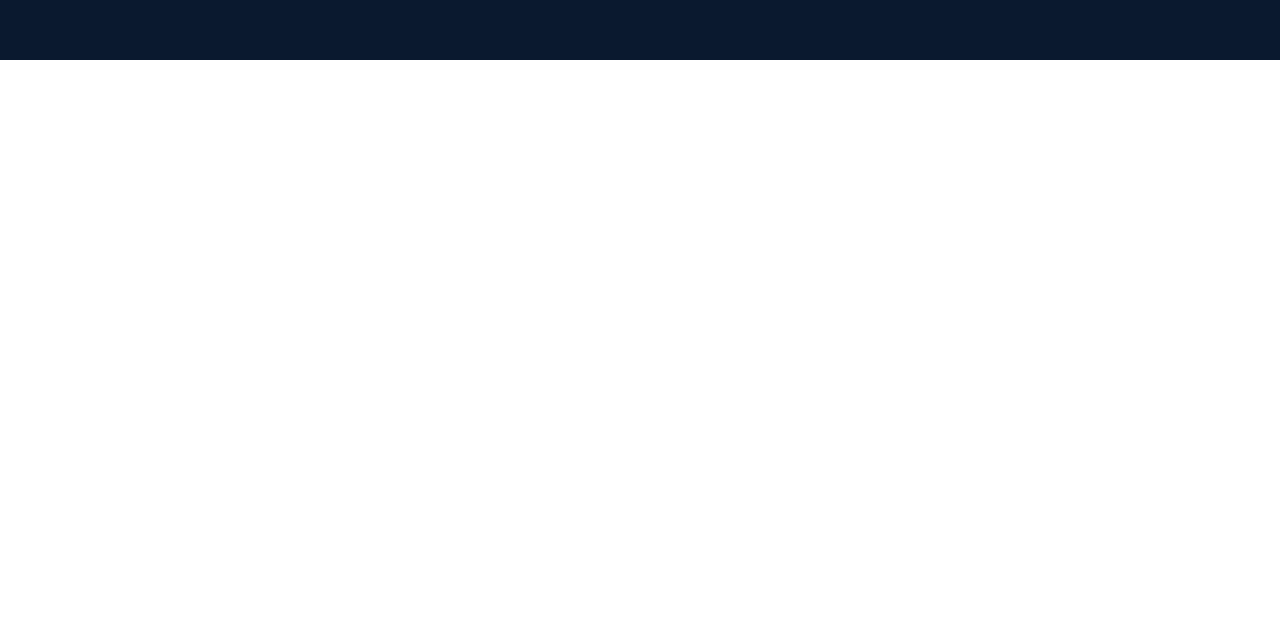
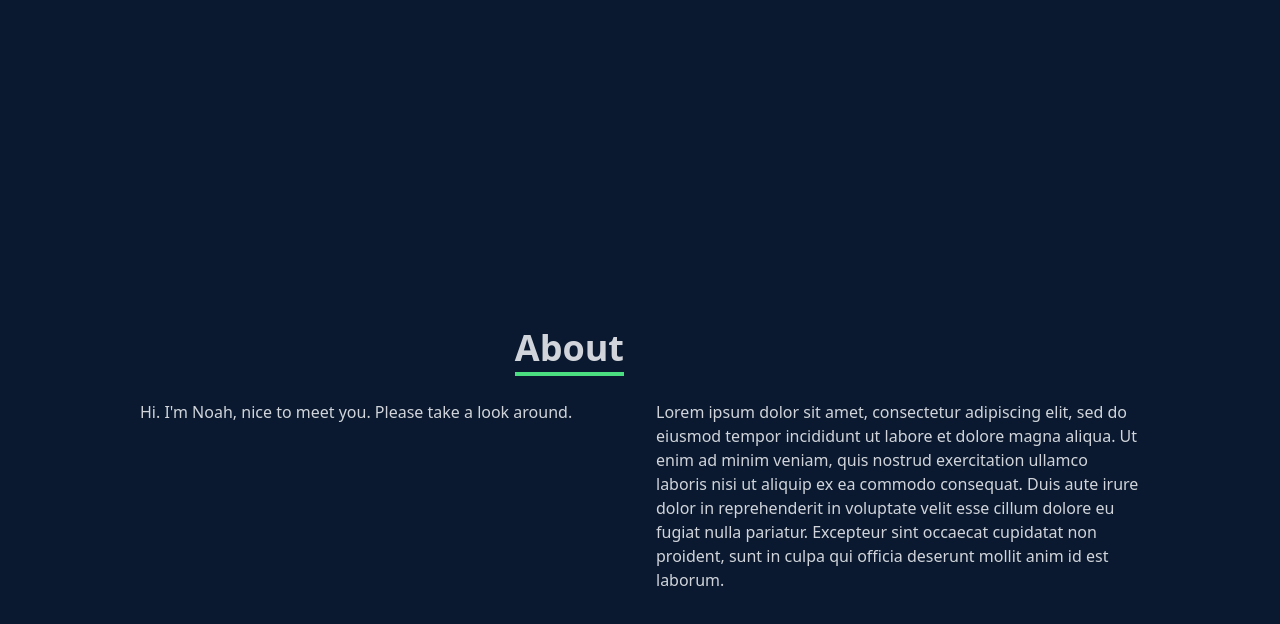
Before and after one commit to NTParker/react-portfolio, a React (Create React App) app: page / in a window 1280 px wide. Shown: the part 740-1364 px from the top of the page. Before the commit the page ends 800 px from the top, so only its background shows below. Built offline with nearby package versions, Linux system fonts and the light colour scheme; the HTML template or start-up script is replaced by a standard one.

Commit message:
started about section

```diff
--- a/src/App.js
+++ b/src/App.js
@@ -1,3 +1,4 @@
+import About from './components/About';
 import Home from './components/Home';
 import Navbar from './components/Nav';
 
@@ -6,6 +7,7 @@
     <div>
       <Navbar />
       <Home />
+      <About />
     </div>
   );
 }
--- a/src/components/About/index.js
+++ b/src/components/About/index.js
@@ -0,0 +1,36 @@
+import React from 'react';
+
+const About = () => {
+  return (
+    <div name="about" className="w-full h-screen bg-[#0a192f] text-gray-300">
+      <div className="flex flex-col justify-center items-center w-full h-full">
+        <div className="max-width-[1000px] w-full px-4 grid grid-cols-2 gap-8">
+          <div className="sm:text-right pb-8 pl-4">
+            <p className="text-4xl font-bold inline border-b-4 border-green-400">
+              About
+            </p>
+          </div>
+          <div></div>
+        </div>
+        <div className="max-w-[1000px] w-full grid grid-cols-2 gap-8">
+          <div>
+            <p>Hi. I'm Noah, nice to meet you. Please take a look around.</p>
+          </div>
+          <div>
+            <p>
+              Lorem ipsum dolor sit amet, consectetur adipiscing elit, sed do
+              eiusmod tempor incididunt ut labore et dolore magna aliqua. Ut
+              enim ad minim veniam, quis nostrud exercitation ullamco laboris
+              nisi ut aliquip ex ea commodo consequat. Duis aute irure dolor in
+              reprehenderit in voluptate velit esse cillum dolore eu fugiat
+              nulla pariatur. Excepteur sint occaecat cupidatat non proident,
+              sunt in culpa qui officia deserunt mollit anim id est laborum.
+            </p>
+          </div>
+        </div>
+      </div>
+    </div>
+  );
+};
+
+export default About;
```
